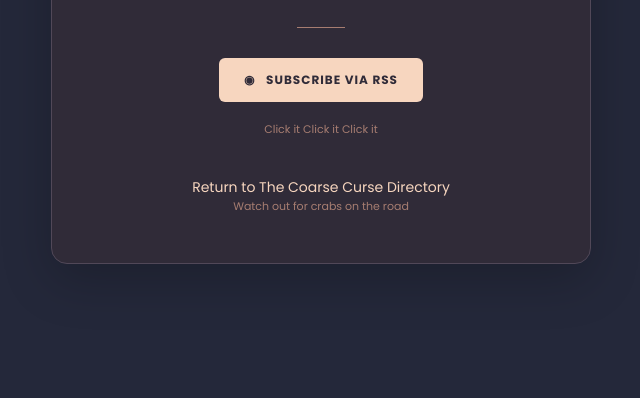
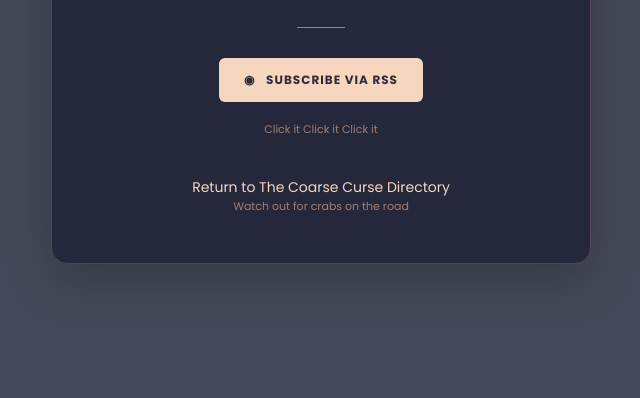
Before and after one commit to kerzid/tcc-status, a plain HTML site: page index.html in a window 1280 px wide. Shown: the part 402-800 px from the top of the page, without its empty margins (319-959 px from the left). Drawn offline with Linux system fonts and the light colour scheme; a web font is replaced by a local one.

Commit message:
more accurate colors

```diff
--- a/index.html
+++ b/index.html
@@ -28,7 +28,7 @@
       align-items: center;
       justify-content: center;
       padding: 24px;
-      background: #24283A;
+      background: #454858;
       color: #A67D71;
       font-family: 'Poppins', sans-serif;
     }
@@ -40,7 +40,7 @@
       padding: 48px 32px;
       border: 1px solid #514858;
       border-radius: 16px;
-      background: #302b38;
+      background: #24283A;
       box-shadow: 0 16px 50px #00000035;
     }
 
```
